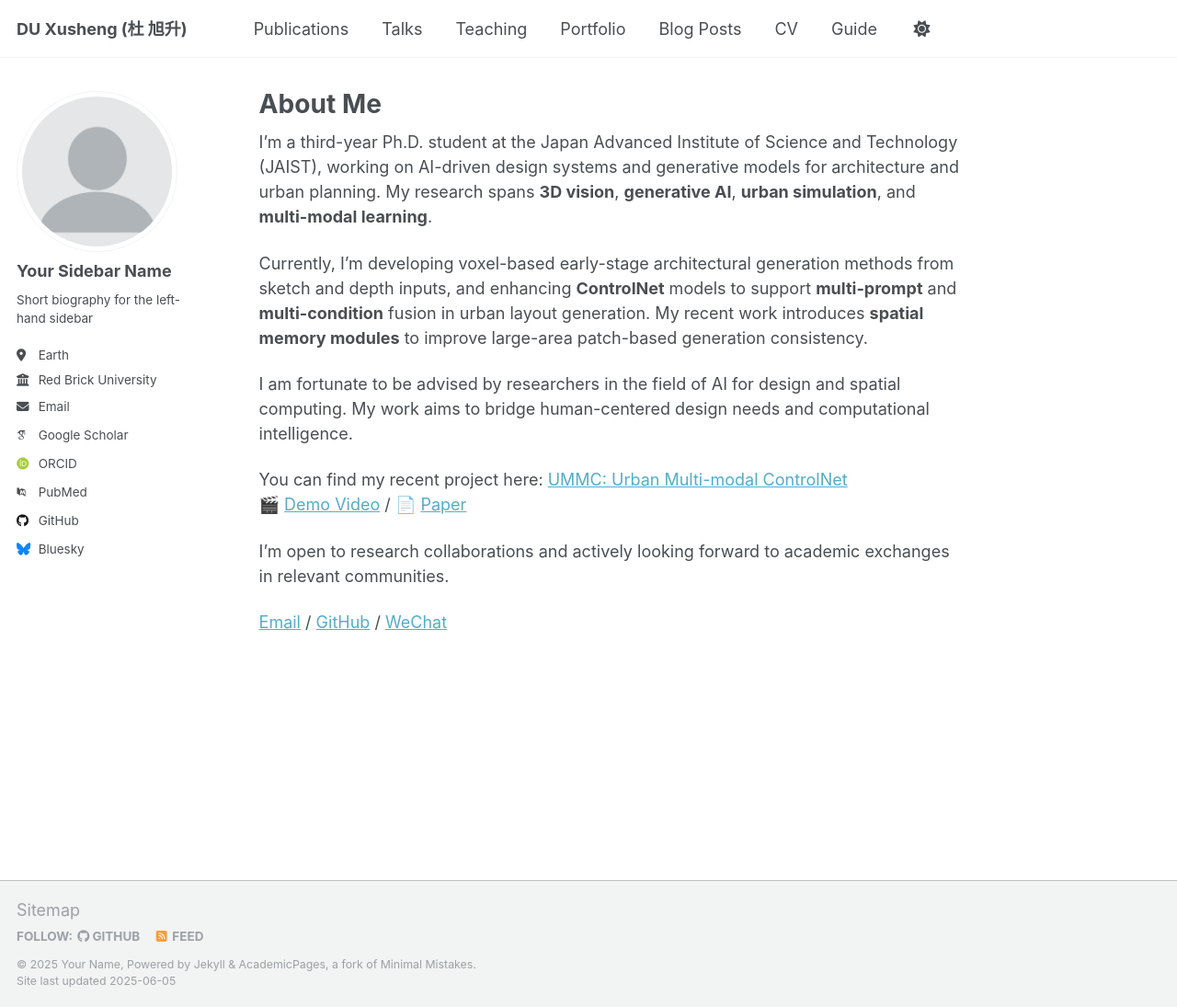
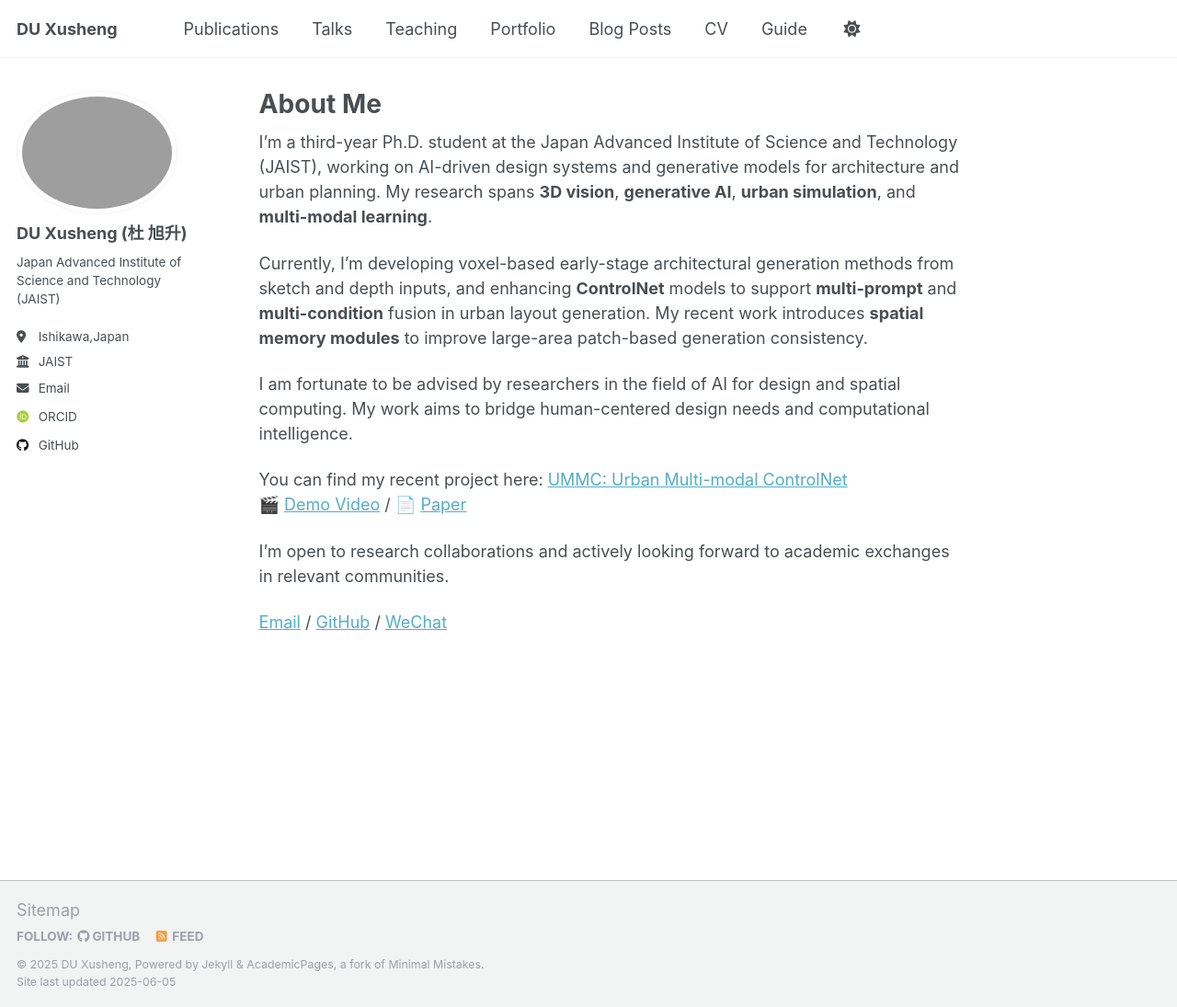
Before and after one commit to ToKyokushou/ToKyokushou.github.io, a Jekyll site: the page built from _pages/about.md, in a window 1280 px wide and 1095 px high. Shown: the whole window at 92% size. Built offline with Jekyll 4.4.1, drawn with Linux system fonts in a browser that asks for light colours; some web fonts are replaced.

Commit message:
Update _config.yml

```diff
--- a/_config.yml
+++ b/_config.yml
@@ -9,36 +9,36 @@
 # Basic Site Settings
 locale                   : "en-US"
 site_theme               : "default"
-title                    : "DU Xusheng (杜 旭升)"
+title                    : "DU Xusheng"
 title_separator          : "-"
-name                     : &name "Your Name"
+name                     : &name "DU Xusheng"
 description              : &description "personal description"
-url                      : https://academicpages.github.io # the base hostname & protocol for your site e.g. "https://[your GitHub username].github.io" or if you already have some other page hosted on Github then use "https://[your GitHub username].github.io/[Your Repo Name]"
+url                      : https://ToKyokushou.github.io # the base hostname & protocol for your site e.g. "https://[your GitHub username].github.io" or if you already have some other page hosted on Github then use "https://[your GitHub username].github.io/[Your Repo Name]"
 baseurl                  : "" # the subpath of your site, e.g. "/blog"
-repository               : "academicpages/academicpages.github.io"
+repository               : "ToKyokushou/ToKyokushou.github.io"
 
 # Site Author - The following control what appear as part of the author content on the side bar.
 #               If a field is blank the icon and link will not appear, otherwise it will be shown.
 #               Additional customization can be done by editing /_includes/author-profile.html
 author:
   # Biographic information
-  avatar           : "profile.png"
-  name             : "Your Sidebar Name"
+  avatar           : "self-image.png"
+  name             : "DU Xusheng (杜 旭升)"
   pronouns         : # example: "she/her"
-  bio              : "Short biography for the left-hand sidebar"
-  location         : "Earth"
-  employer         : "Red Brick University"
+  bio              : "Japan Advanced Institute of Science and Technology (JAIST)"
+  location         : "Ishikawa,Japan"
+  employer         : "JAIST"
   uri              : # URL
-  email            : "none@example.org"
+  email            : "s2320034@jaist.ac.jp"
 
   # Academic websites
   academia         : # URL
   arxiv            : # URL - Update with the correct link to your profile
-  googlescholar    : "https://scholar.google.com/citations?user=PS_CX0AAAAAJ"
+  # googlescholar    : "https://scholar.google.com/citations?user=PS_CX0AAAAAJ"
   impactstory      : # URL
-  orcid            : "http://orcid.org/yourorcidurl"
+  orcid            : "https://orcid.org/0009-0008-1086-2081"
   semantic         : # URL
-  pubmed           : "https://www.ncbi.nlm.nih.gov/pubmed/?term=john+snow"
+  # pubmed           : "https://www.ncbi.nlm.nih.gov/pubmed/?term=john+snow"
   researchgate     : # URL
   scopus           : # URL
 
@@ -46,12 +46,12 @@
   bitbucket        : # Username - Update with your username on the site
   codepen          : # Username
   dribbble         : # Username
-  github           : "academicpages"
+  github           : "https://github.com/ToKyokushou"
   kaggle           : # Username
   stackoverflow    : # User number or user number and name (i.e., use "1" or "1/jeff-atwood")
 
   # Social media
-  bluesky          : "bsky.app" # Replace this with you Bluesky username
+  bluesky          : # Username
   facebook         : # Username
   flickr           : # Username
   foursquare       : # Username
```
